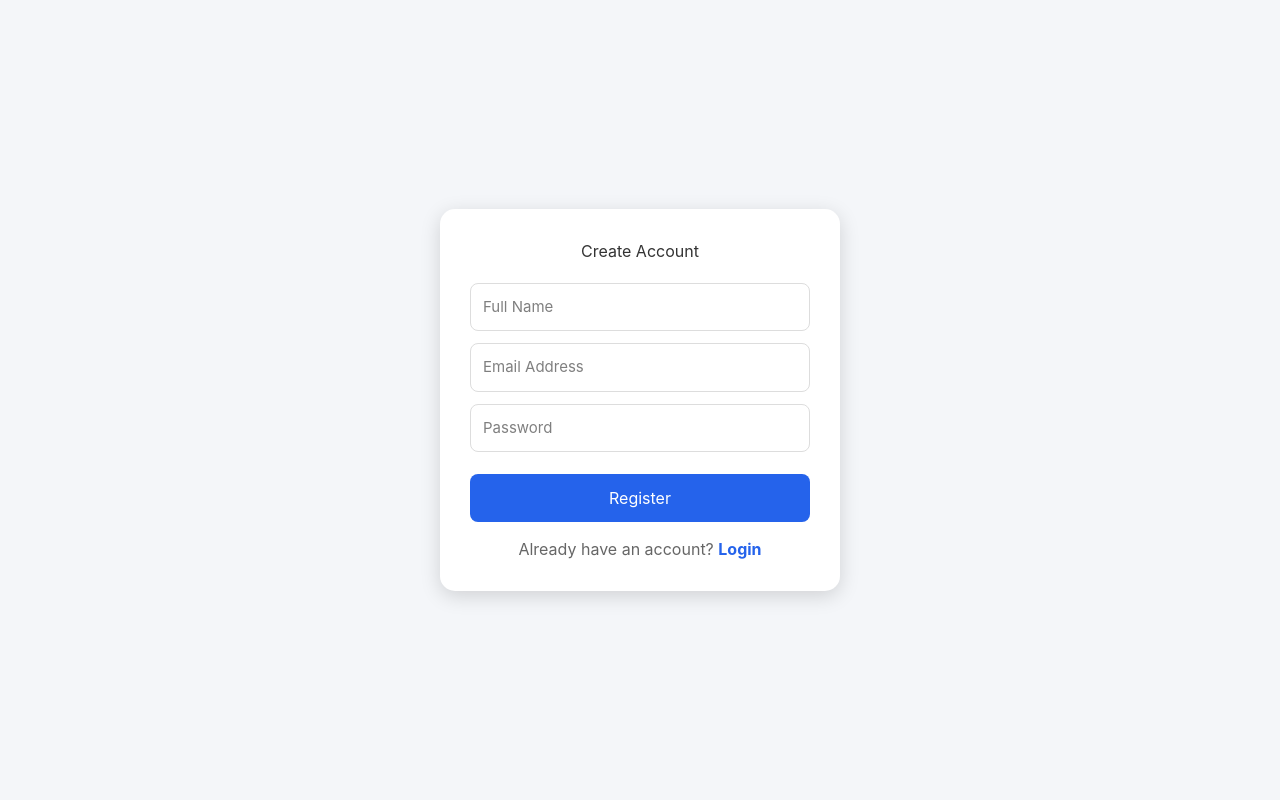
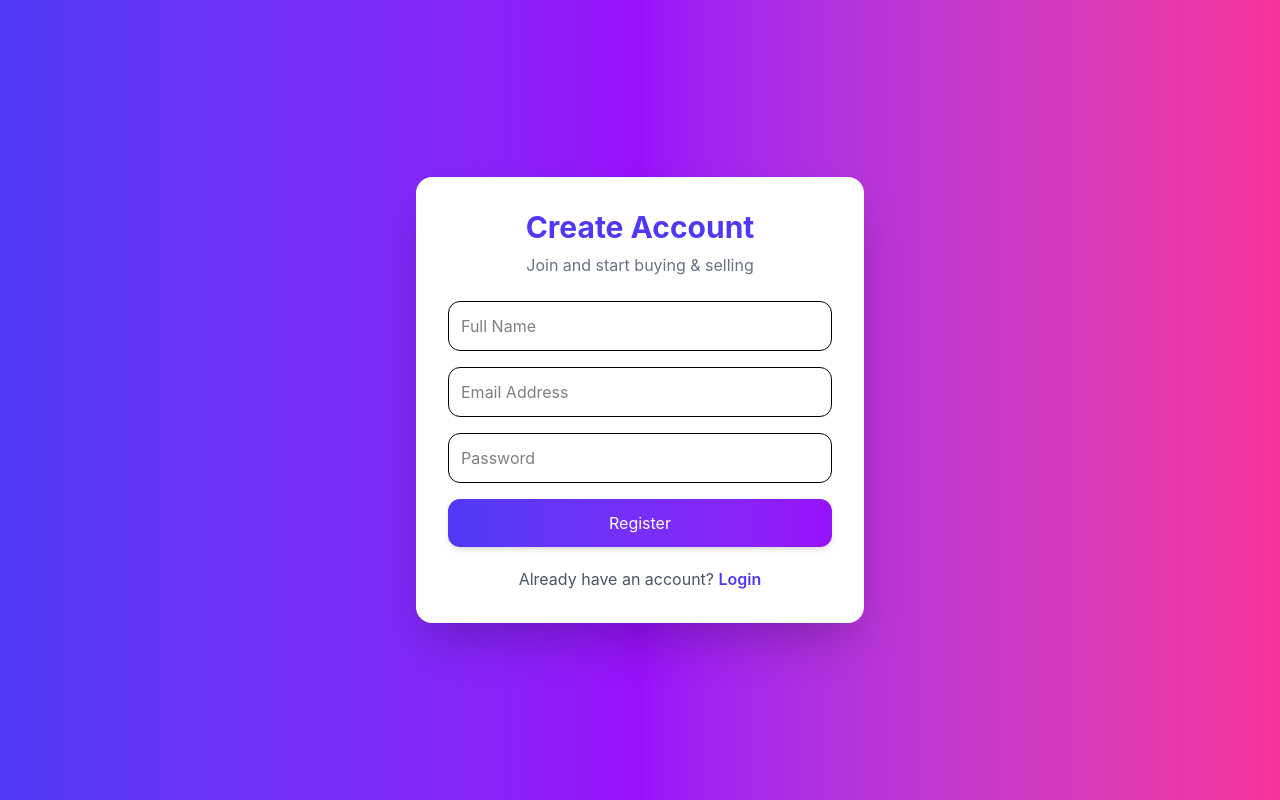
Before and after one commit to pasindumadushan24/BUY-AND-SALE-RAD-Project, a React (Vite) app in the folder frontend/: page /register in a window 1280 px wide. Built offline with nearby package versions, Linux system fonts and the light colour scheme.

Commit message:
Color change

```diff
--- a/frontend/src/pages/Register.tsx
+++ b/frontend/src/pages/Register.tsx
@@ -46,40 +46,30 @@ export default function Register() {
   };
 
   return (
-    <div
-      style={{
-        minHeight: "100vh",
-        display: "flex",
-        justifyContent: "center",
-        alignItems: "center",
-        background: "#f4f6f9",
-      }}
-    >
-      <div
-        style={{
-          width: "400px",
-          background: "#fff",
-          padding: "30px",
-          borderRadius: "15px",
-          boxShadow: "0 5px 20px rgba(0,0,0,0.15)",
-        }}
-      >
-        <h1
-          style={{
-            textAlign: "center",
-            marginBottom: "20px",
-            color: "#333",
-          }}
-        >
+    <div className="min-h-screen flex items-center justify-center
+      bg-gradient-to-r from-indigo-600 via-purple-600 to-pink-500">
+
+      {/* CARD */}
+      <div className="bg-white w-full max-w-md p-8 rounded-2xl shadow-2xl">
+
+        {/* TITLE */}
+        <h1 className="text-3xl font-bold text-center text-indigo-600">
           Create Account
         </h1>
+
+        <p className="text-center text-gray-500 mt-2">
+          Join and start buying & selling
+        </p>
+
+        {/* FORM */}
+        <div className="mt-6 space-y-4">
 
           <input
             type="text"
             placeholder="Full Name"
             value={name}
             onChange={(e) => setName(e.target.value)}
-          style={inputStyle}
+            className="w-full border p-3 rounded-xl focus:outline-none focus:ring-2 focus:ring-indigo-500"
           />
 
           <input
@@ -87,7 +77,7 @@ export default function Register() {
             placeholder="Email Address"
             value={email}
             onChange={(e) => setEmail(e.target.value)}
-          style={inputStyle}
+            className="w-full border p-3 rounded-xl focus:outline-none focus:ring-2 focus:ring-indigo-500"
           />
 
           <input
@@ -95,58 +85,29 @@ export default function Register() {
             placeholder="Password"
             value={password}
             onChange={(e) => setPassword(e.target.value)}
-          style={inputStyle}
+            className="w-full border p-3 rounded-xl focus:outline-none focus:ring-2 focus:ring-indigo-500"
           />
 
           <button
             onClick={register}
             disabled={loading}
-          style={{
-            width: "100%",
-            padding: "12px",
-            border: "none",
-            borderRadius: "8px",
-            background: "#2563eb",
-            color: "#fff",
-            fontSize: "16px",
-            cursor: "pointer",
-            marginTop: "10px",
-          }}
+            className="w-full bg-gradient-to-r from-indigo-600 to-purple-600
+            text-white py-3 rounded-xl hover:opacity-90 transition shadow-md"
           >
             {loading ? "Registering..." : "Register"}
           </button>
 
-        <p
-          style={{
-            textAlign: "center",
-            marginTop: "15px",
-            color: "#666",
-          }}
-        >
+        </div>
+
+        {/* LOGIN LINK */}
+        <p className="text-center mt-5 text-gray-600">
           Already have an account?{" "}
-          <Link
-            to="/login"
-            style={{
-              color: "#2563eb",
-              textDecoration: "none",
-              fontWeight: "bold",
-            }}
-          >
+          <Link to="/login" className="text-indigo-600 font-semibold hover:underline">
             Login
           </Link>
         </p>
+
       </div>
     </div>
   );
 }
-
-const inputStyle = {
-  width: "100%",
-  padding: "12px",
-  marginBottom: "12px",
-  border: "1px solid #ddd",
-  borderRadius: "8px",
-  outline: "none",
-  fontSize: "15px",
-  boxSizing: "border-box" as const,
-};
```
Lines whose indentation alone changed are shown as unchanged.
